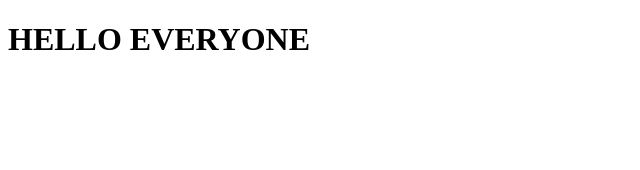
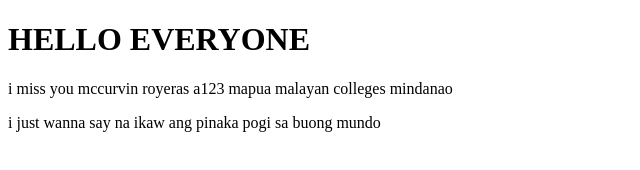
Before and after one commit to y0b1/y0b1.github.io, a plain HTML site: page index.html in a window 1280 px wide. Shown: the whole page, without its empty margins (0-640 px from the left). Drawn offline with Linux system fonts and the light colour scheme.

Commit message:
Update index.html

```diff
--- a/index.html
+++ b/index.html
@@ -3,9 +3,12 @@
 <head>
     <meta charset="UTF-8">
     <meta name="viewport" content="width=device-width, initial-scale=1.0">
-    <title>goated site</title>
+    <title>I miss you</title>
 </head>
 <body>
     <h1>HELLO EVERYONE</h1>
+    <body>i miss you mccurvin royeras a123 mapua malayan colleges mindanao</body>
+    <p>i just wanna say na ikaw ang pinaka pogi sa buong mundo</p>
+
 </body>
 </html>
```
